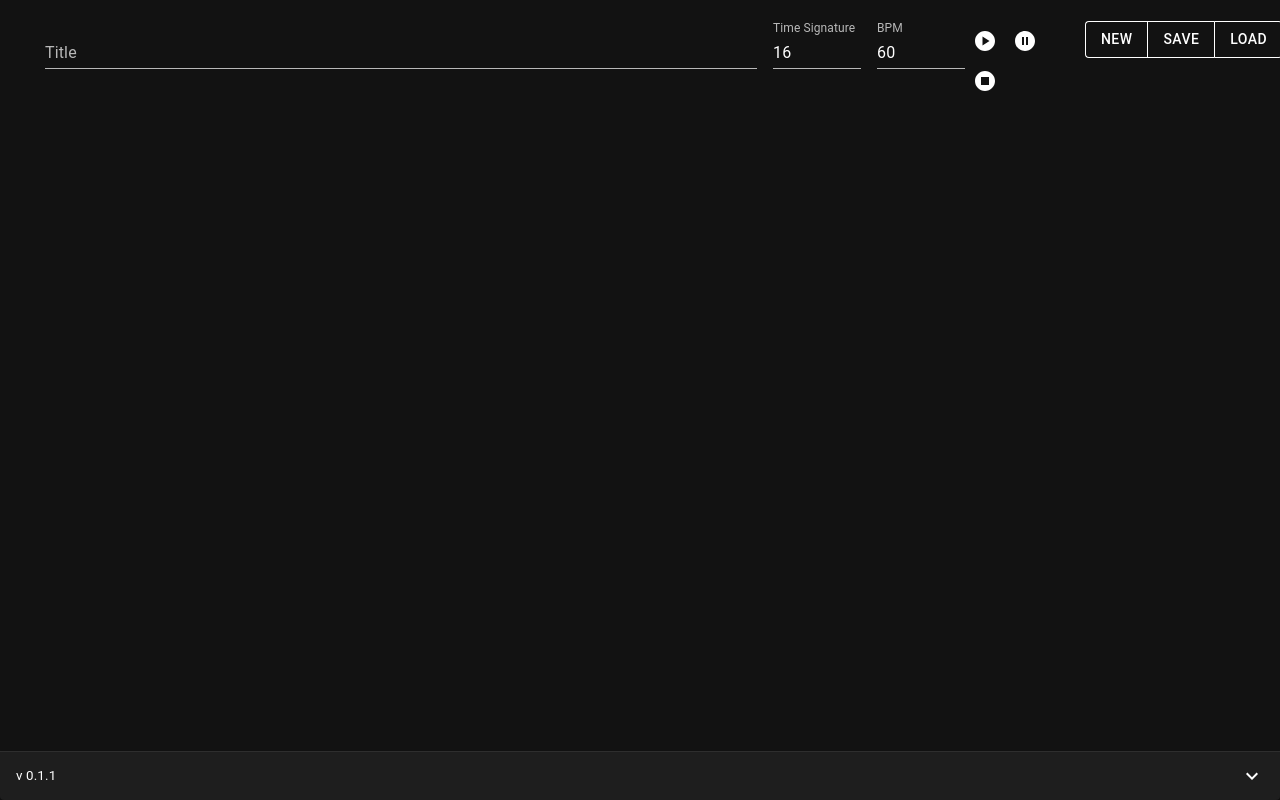
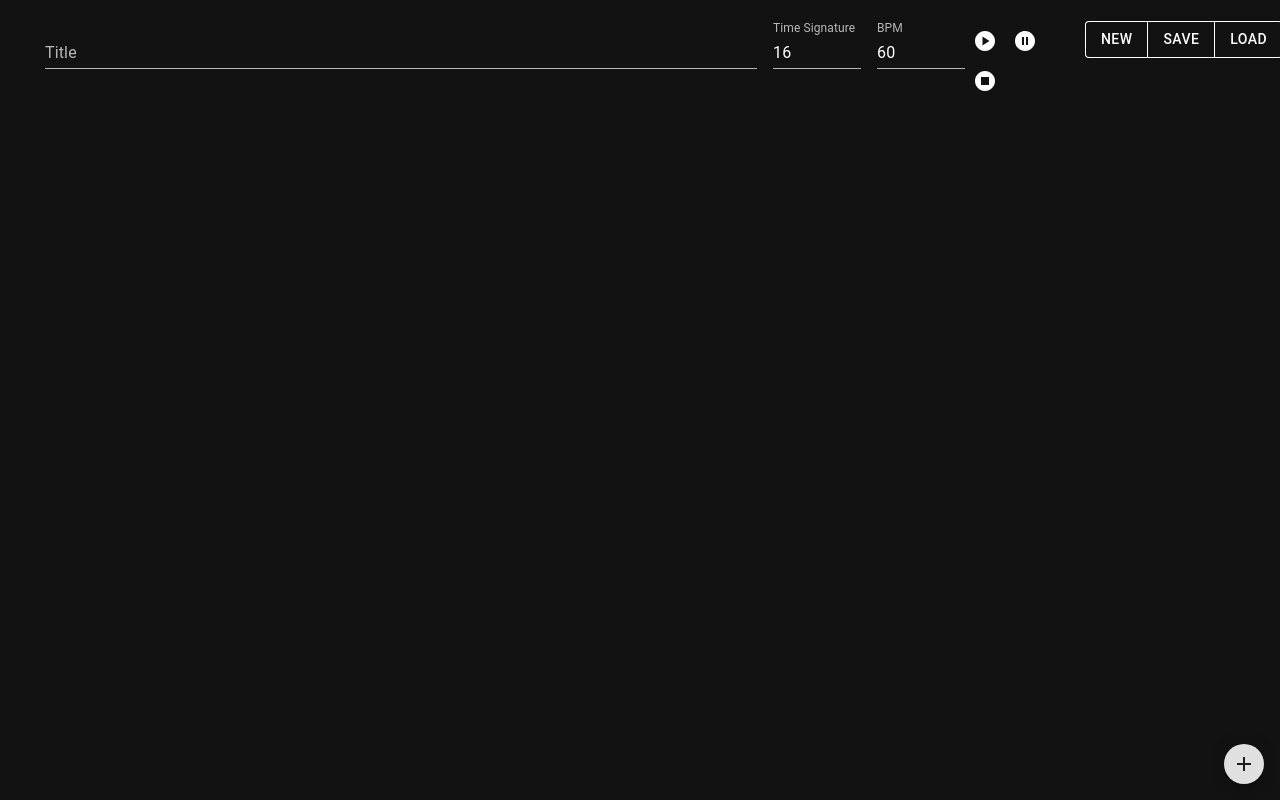
Before and after one commit to RichardModin/songs-for-tabla, a React (Vite) app: page / in a window 1280 px wide. Built offline with nearby package versions, Linux system fonts and the light colour scheme.

Commit message:
improved the footer

```diff
--- a/src/App.jsx
+++ b/src/App.jsx
@@ -107,6 +107,7 @@ function App() {
                 onDelete={() => {
                   const newSyllables = syllables.filter((_, i) => i !== index);
                   setSyllables(newSyllables);
+                  setEditingIndex(-1);
                 }}
                 onEdit={() => {
                   if (editingIndex === index) {
@@ -119,13 +120,13 @@ function App() {
             );
           })}
         </Grid>
+        <Footer
+          editingIndex={editingIndex}
+          syllables={syllables}
+          setSyllables={setSyllables}
+          setEditingIndex={setEditingIndex}
+        />
       </Container>
-      <Footer
-        editingIndex={editingIndex}
-        syllables={syllables}
-        setSyllables={setSyllables}
-        setEditingIndex={setEditingIndex}
-      />
     </ThemeProvider>
   );
 }
--- a/src/components/Footer.jsx
+++ b/src/components/Footer.jsx
@@ -1,9 +1,9 @@
 import {
-  Accordion, AccordionDetails, AccordionSummary, Grid, Typography,
+  Fab, Grid, Box, IconButton
 } from '@mui/material';
-import React from 'react';
+import React, { useState } from 'react';
 import PropTypes from 'prop-types';
-import { ExpandMore } from '@mui/icons-material';
+import { Add, Close } from '@mui/icons-material';
 import allBols from '../bols';
 import BolButton from './BolButton';
 import AppVersion from "./AppVersion.jsx";
@@ -12,28 +12,55 @@ function Footer(props) {
   const {
     editingIndex, syllables, setSyllables, setEditingIndex,
   } = props;
+
+  const [isOpen, setIsOpen] = useState(false);
+
+  const toggleOpen = () => setIsOpen(!isOpen);
+
   return (
-    <Accordion
+    <>
+      {/* Floating Button */}
+      <Fab
+        aria-label="open bols"
+        onClick={toggleOpen}
+        size="small"
         sx={{
-        position: 'absolute',
+          position: 'fixed',
+          bottom: 16,
+          right: 16,
+          zIndex: 1000,
+          display: isOpen ? 'none' : '',
+        }}
+      >
+        <Add />
+      </Fab>
+
+      {/* Sliding Panel (only visible when isOpen is true) */}
+      {isOpen && (
+        <Box sx={{
+          position: 'fixed',
           bottom: 0,
           left: 0,
-        maxHeight: '50%',
           width: '100%',
-      }}
-    >
-      <AccordionSummary expandIcon={<ExpandMore />}>
+          bgcolor: 'background.paper',
+          borderTop: '1px solid white',
+          p: 2,
+          maxHeight: '75vh',
+          overflowY: 'auto',
+          zIndex: 999,
+        }}>
+          <Box sx={{ display: 'flex', justifyContent: 'space-between', alignItems: 'center', mb: 2 }}>
             <AppVersion />
-      </AccordionSummary>
-      <AccordionDetails>
-        <Grid container spacing={0}>
+            <IconButton onClick={toggleOpen} size="small">
+              <Close />
+            </IconButton>
+          </Box>
+
+          <Grid container spacing={2}>
             {Object.keys(allBols).map((hand) => {
               const key = `bol-${hand}`;
               return (
-              <Grid item xs={3} sm={4} key={key} textAlign="center">
-                <Typography variant="h6">
-                  {allBols[hand].title}
-                </Typography>
+                <Grid item xs={6} sm={4} key={key} textAlign="center">
                   {Object.keys(allBols[hand].bols).map((bols) => {
                     const { title: bolTitle } = allBols[hand].bols[bols];
                     const bolKey = `${hand}-${bols}`;
@@ -55,6 +82,8 @@ function Footer(props) {
                           } else {
                             setSyllables([...syllables, bolTitle]);
                           }
+                          // Optionally close the panel after selection
+                          // setIsOpen(false);
                         }}
                       />
                     );
@@ -63,8 +92,9 @@ function Footer(props) {
               );
             })}
           </Grid>
-      </AccordionDetails>
-    </Accordion>
+        </Box>
+      )}
+    </>
   );
 }
 
```
Lines whose indentation alone changed are shown as unchanged.
